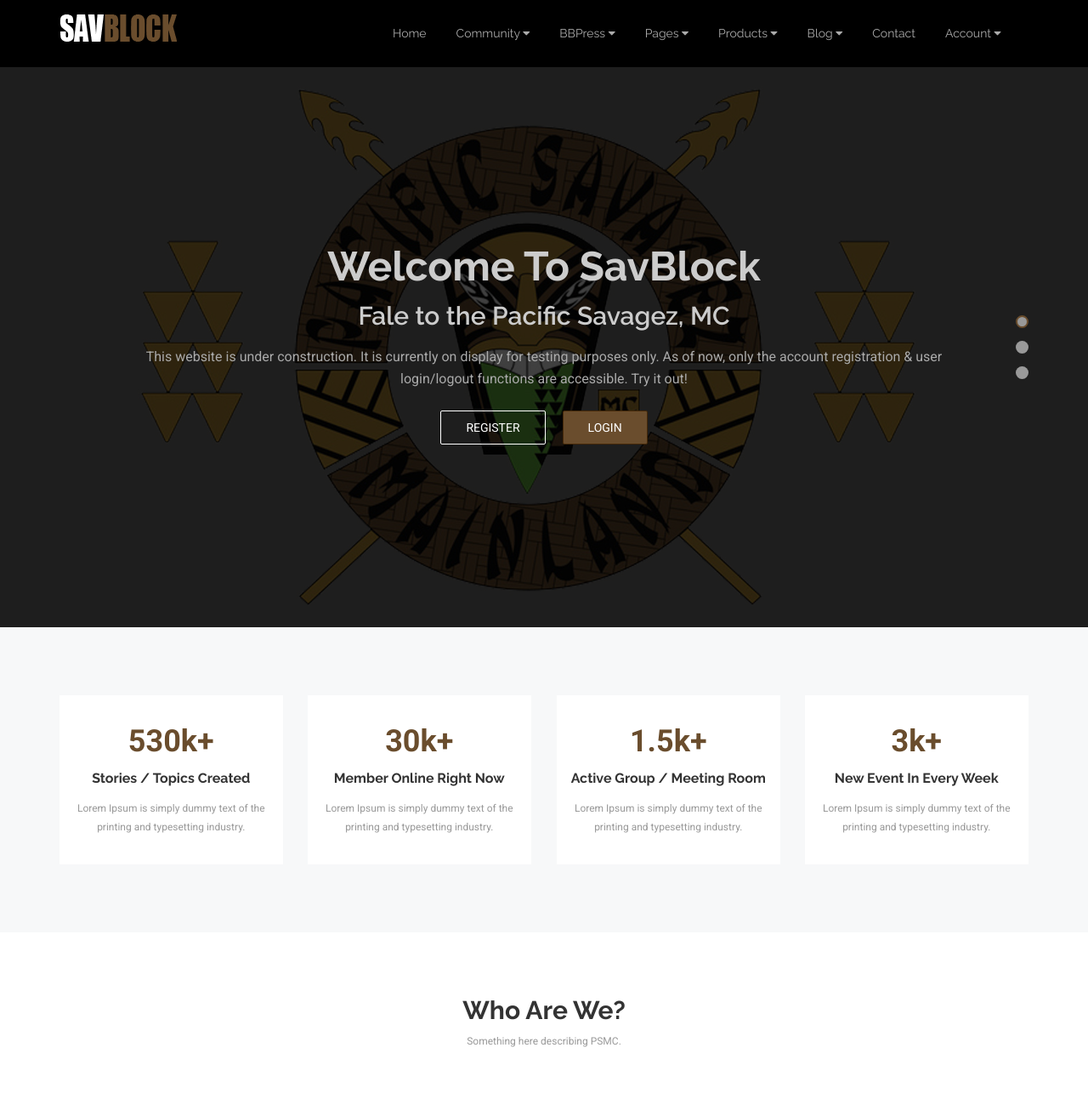
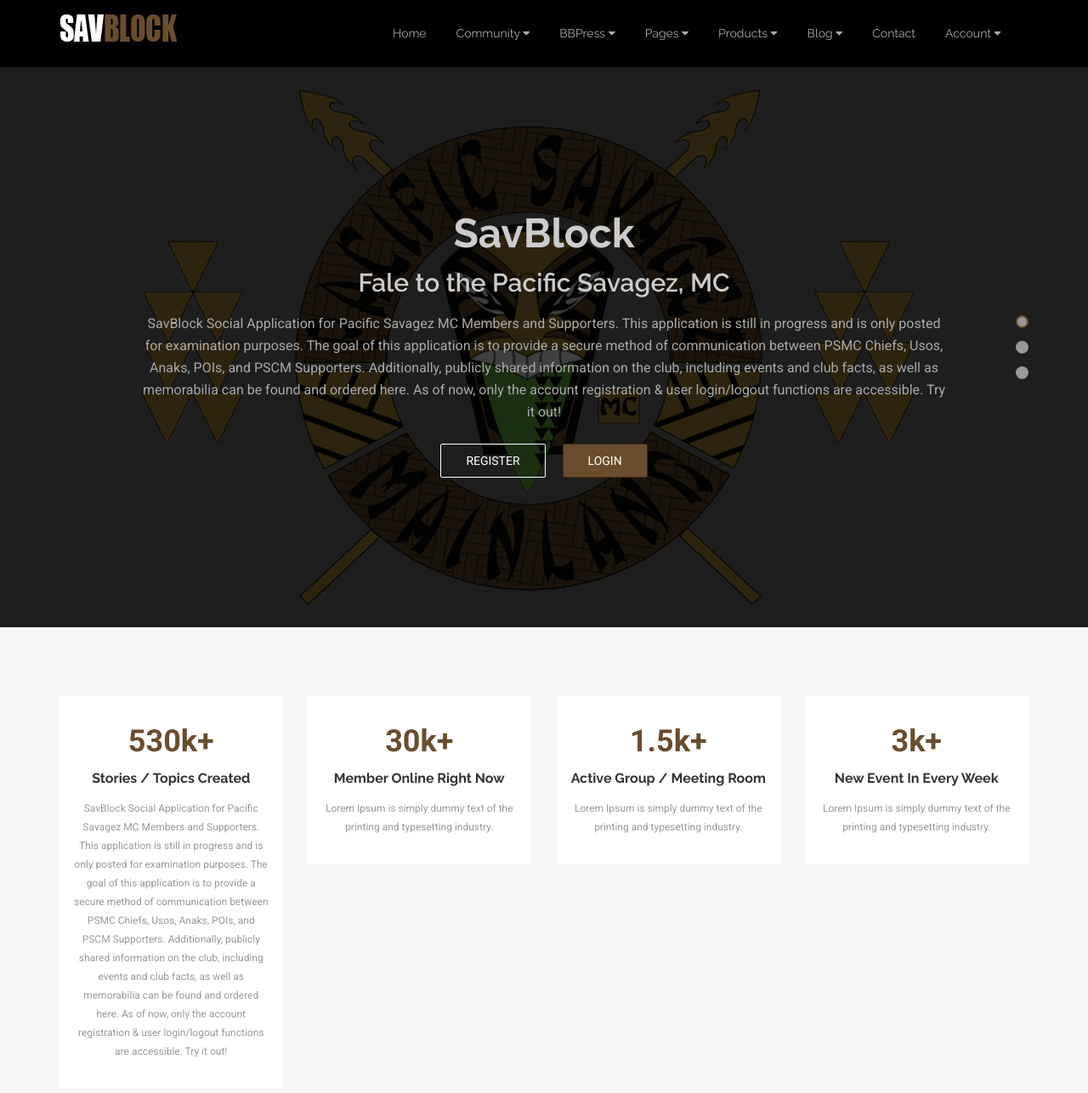
Before and after one commit to NUsav77/PSMC, a Django app: page / in a window 1280 px wide. Shown: the part 62-1348 px from the top of the page at 85% size. Run offline with Django 3.2, Linux system fonts and the light colour scheme; some libraries are stand-ins or nearby versions.

Commit message:
HTML Update
Updated text for link purposes

```diff
--- a/templates/home-1.html
+++ b/templates/home-1.html
@@ -19,7 +19,7 @@
                                         <!-- Banner Content Start -->
                                         <div class="banner--content pt--70 pb--80 text-center">
                                             <div class="title">
-                                                <h1 class="h1 text-lightgray">Welcome To SavBlock</h1>
+                                                <h1 class="h1 text-lightgray">SavBlock</h1>
                                             </div>
 
                                             <div class="sub-title">
@@ -27,8 +27,7 @@
                                             </div>
 
                                             <div class="desc text-gray fs--16">
-                                                <p>This website is under construction. It is currently on display for testing purposes only.
-                                                As of now, only the account registration & user login/logout functions are accessible. Try it out!</p>
+                                                <p>SavBlock Social Application for Pacific Savagez MC Members and Supporters. This application is still in progress and is only posted for examination purposes. The goal of this application is to provide a secure method of communication between PSMC Chiefs, Usos, Anaks, POIs, and PSCM Supporters. Additionally, publicly shared information on the club, including events and club facts, as well as memorabilia can be found and ordered here. As of now, only the account registration & user login/logout functions are accessible. Try it out!</p>
                                             </div>
 
                                             <div class="action text-uppercase">
@@ -63,7 +62,7 @@
                                             </div>
 
                                             <div class="desc text-gray fs--16">
-                                                <p>Lorem Ipsum is simply dummy text of the printing and typesetting industry. Lorem Ipsum has been the industry's standard dummy text ever since the 1500s, when an unknown printer took a galley of type and scrambled it to make a type specimen book. It has survived not only five centuries.</p>
+                                                <p>SavBlock Social Application for Pacific Savagez MC Members and Supporters. This application is still in progress and is only posted for examination purposes. The goal of this application is to provide a secure method of communication between PSMC Chiefs, Usos, Anaks, POIs, and PSCM Supporters. Additionally, publicly shared information on the club, including events and club facts, as well as memorabilia can be found and ordered here. As of now, only the account registration & user login/logout functions are accessible. Try it out!</p>
                                             </div>
 
                                             <div class="action text-uppercase">
@@ -98,7 +97,7 @@
                                             </div>
 
                                             <div class="desc text-gray fs--16">
-                                                <p>Lorem Ipsum is simply dummy text of the printing and typesetting industry. Lorem Ipsum has been the industry's standard dummy text ever since the 1500s, when an unknown printer took a galley of type and scrambled it to make a type specimen book. It has survived not only five centuries.</p>
+                                                <p>SavBlock Social Application for Pacific Savagez MC Members and Supporters. This application is still in progress and is only posted for examination purposes. The goal of this application is to provide a secure method of communication between PSMC Chiefs, Usos, Anaks, POIs, and PSCM Supporters. Additionally, publicly shared information on the club, including events and club facts, as well as memorabilia can be found and ordered here. As of now, only the account registration & user login/logout functions are accessible. Try it out!</p>
                                             </div>
 
                                             <div class="action text-uppercase">
@@ -135,7 +134,7 @@
                             </div>
 
                             <div class="desc">
-                                <p>Lorem Ipsum is simply dummy text of the printing and typesetting industry.</p>
+                                <p>SavBlock Social Application for Pacific Savagez MC Members and Supporters. This application is still in progress and is only posted for examination purposes. The goal of this application is to provide a secure method of communication between PSMC Chiefs, Usos, Anaks, POIs, and PSCM Supporters. Additionally, publicly shared information on the club, including events and club facts, as well as memorabilia can be found and ordered here. As of now, only the account registration & user login/logout functions are accessible. Try it out!</p>
                             </div>
                         </div>
                         <!-- Feature Item End -->
```
